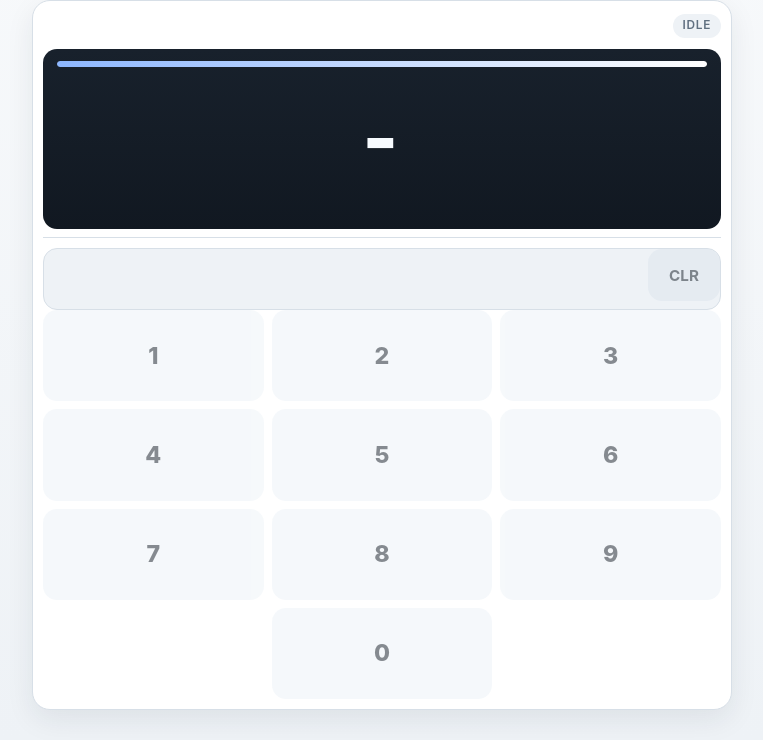
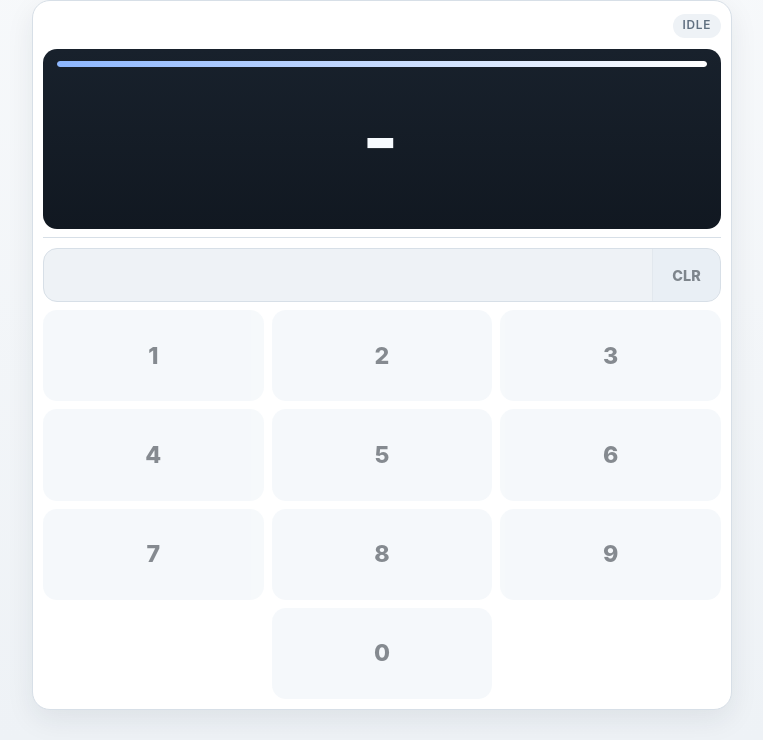
Before and after one commit to zeulewan/n-back-math, a plain HTML site: page index.html in a window 1280 px wide. Shown: the part 60-800 px from the top of the page, without its empty margins (258-1021 px from the left). Drawn offline with Linux system fonts and the light colour scheme.

Commit message:
Tighten answer row alignment

```diff
--- a/index.html
+++ b/index.html
@@ -7,7 +7,7 @@
       content="width=device-width, initial-scale=1, maximum-scale=1, user-scalable=no, viewport-fit=cover"
     />
     <title>N-Back Math</title>
-    <link rel="stylesheet" href="style.css?v=20260504c" />
+    <link rel="stylesheet" href="style.css?v=20260505a" />
   </head>
   <body>
     <main class="shell">
@@ -58,11 +58,7 @@
           <div class="answer-shell">
             <div class="answer-row">
               <div class="answer-value empty" id="answer-value">0</div>
-              <button
-                class="secondary answer-clear"
-                id="clear-btn"
-                type="button"
-              >
+              <button class="answer-clear" id="clear-btn" type="button">
                 CLR
               </button>
             </div>
@@ -162,6 +158,6 @@
       </section>
     </main>
 
-    <script src="app.js?v=20260504c"></script>
+    <script src="app.js?v=20260505a"></script>
   </body>
 </html>
--- a/style.css
+++ b/style.css
@@ -94,6 +94,10 @@ body {
   align-items: center;
   justify-content: space-between;
   gap: 10px;
+}
+
+.hero-copy {
+  min-width: 0;
 }
 
 .hero-panel h1 {
@@ -235,6 +239,7 @@ body {
 .answer-panel {
   display: grid;
   grid-template-rows: auto 1fr;
+  gap: 8px;
   padding: 10px 0 0;
   min-height: 0;
   border-top: 1px solid var(--line);
@@ -242,16 +247,17 @@ body {
 
 .answer-shell {
   padding: 0;
+  width: 100%;
   border: 1px solid var(--line);
   border-radius: 14px;
   background: var(--panel-soft);
+  overflow: hidden;
 }
 
 .answer-row {
   display: grid;
-  grid-template-columns: minmax(0, 1fr) auto;
+  grid-template-columns: minmax(0, 1fr) 68px;
   gap: 0;
-  margin-bottom: 8px;
   align-items: stretch;
 }
 
@@ -279,17 +285,31 @@ body {
 }
 
 .answer-clear {
-  min-width: 72px;
+  border: 0;
+  min-width: 0;
   min-height: 52px;
   padding: 0 14px;
   border-left: 1px solid var(--line);
   border-radius: 0 14px 14px 0;
   background: var(--panel-strong);
+  color: var(--text);
+  font-size: 0.9rem;
+  font-weight: 800;
+  cursor: pointer;
+  transition:
+    transform 120ms ease,
+    background 120ms ease,
+    color 120ms ease;
+  touch-action: manipulation;
 }
 
 .answer-clear:disabled {
   opacity: 0.52;
   cursor: default;
+}
+
+.answer-clear:hover:not(:disabled) {
+  transform: translateY(-1px);
 }
 
 .stats-grid {
@@ -572,4 +592,9 @@ body.playing .hero-panel h1 {
     min-height: 44px;
     font-size: 1.45rem;
   }
+
+  .answer-clear {
+    min-height: 44px;
+    font-size: 0.82rem;
+  }
 }
```
